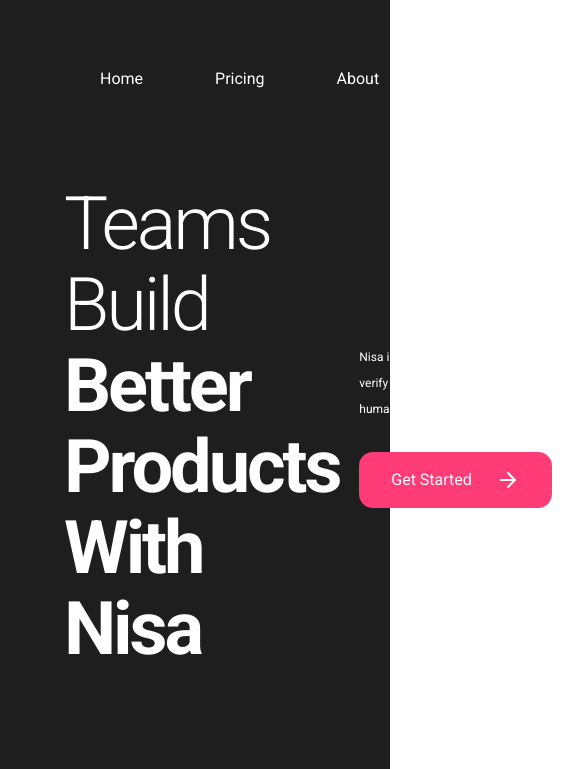
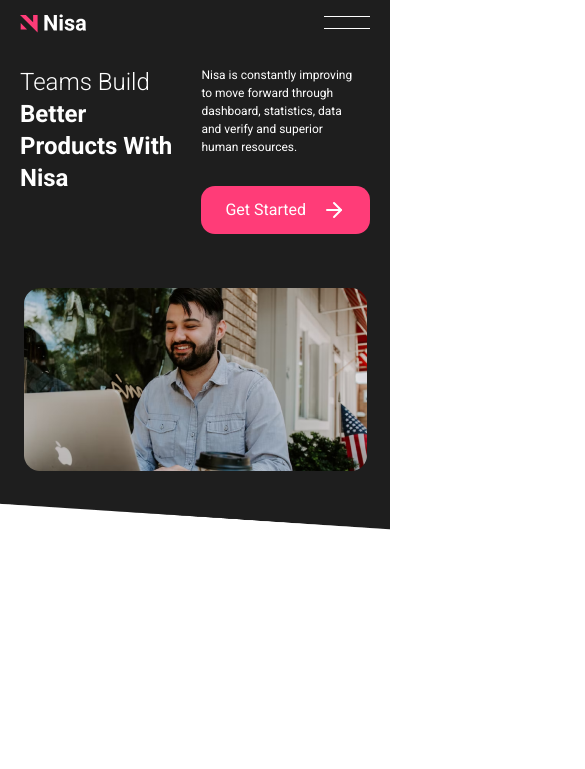
Before and after one commit to mirzarahmon6996/nisa, a website: page index.html in a window 390 px wide. Shown: the top 769 px of the page, 585 px wide, since content can reach past the window. Drawn offline with nearby package versions, Linux system fonts and the light colour scheme.

Commit message:
added:css

```diff
--- a/index.html
+++ b/index.html
@@ -14,12 +14,13 @@
 </head>
 
 <body>
-    <header class="bg-[url('/img/header-bagimg.png')] bg-no-repeat bg-cover">
-        <div class="container mx-auto px-[64px] py-[23px]">
+    <header class="bg-[url('/img/header-bagimg.png')] bg-no-repeat bg-cover h-[552px] sm:h-[1078px]">
+        <div class="container mx-auto px-[20px] sm:px-[64px] sm:py-[23px] py-[10px]">
             <div class="flex items-center justify-between">
-                <a href="#"><img src="./img/icons/header__logo.svg" alt=""></a>
+                <a href="#"><img class="sm:w-[99px] sm:-[38px] w-[67px] h-[26px]" src="./img/icons/header__logo.svg"
+                        alt=""></a>
                 <nav>
-                    <ul class="flex items-center header__ul">
+                    <ul class="sm:flex items-center hidden">
                         <li
                             class="text-white text-[16px] font-[400] leading-[24px]  mx-[20px] duration-[0.6s] hover:text-[#FF3C78;] hover:duration-[0.3s] hover:scale-[1.3]">
                             <a class="py-[12px] px-[16px]" href="#">Home</a></li>
@@ -37,33 +38,41 @@
                             <a class="py-[12px] px-[16px]" href="#">Contact</a></li>
                     </ul>
                 </nav>
-                <img class="header-burger hidden" src="./img/icons/header-burger.svg" alt="">
                 <div class="flex items-center gap-[40px] header__right">
-                    <a class="text-white text-[16px] font-[400] leading-[24px]" href="#">Login</a>
+                    <a class=" sm:block hidden text-white text-[16px] font-[400] leading-[24px]" href="#">Login</a>
                     <button
-                        class="bg-[#FF3C78;] text-[16px] text-white font-[400] leading-[24px] px-[24px] py-[12px] rounded-[16px] hover:bg-white hover:text-black hover:duration-[0.8s] hover:scale-[1.1] duration-[0.4s]">Buy
+                        class="sm:block hidden bg-[#FF3C78;] text-[16px] text-white font-[400] leading-[24px] px-[24px] py-[12px] rounded-[16px] hover:bg-white hover:text-black hover:duration-[0.8s] hover:scale-[1.1] duration-[0.4s]">Buy
                         Nesa</button>
+                    <img class=" sm:hidden block header-burger " src="./img/icons/header-burger.svg" alt="">
                 </div>
             </div>
-            <div class="mt-[68px] flex header__bottom--wrapper items-center justify-between">
-                <h1 class="text-white text-[74px] header-bottom-title font-[900] w-[480px] tracking-[-0.042em;] leading-[81px] "><span
-                        class="font-[300]">Teams
+            <div class="sm:mt-[68px] mt-[30px] flex sm:items-center justify-between">
+                <h1
+                    class="text-white sm:text-[74px] font-[900] sm:w-[480px] sm:tracking-[-0.042em;] sm:leading-[81px]  text-[24px] leading-[32px] w-[162px]">
+                    <span class="font-[300]">Teams
                         Build</span>
                     Better Products
                     With Nisa</h1>
                 <div>
-                    <p class="text-white leading-[26px] header-bottom-text font-[400] w-[456px]">Nisa is constantly improving to move
+                    <p
+                        class="text-white  sm:text-[14px] sm:leading-[26px]  font-[400] sm:w-[456px] w-[161px] text-[12px] leading-[18px]">
+                        Nisa is constantly
+                        improving to move
                         forward through dashboard, statistics, data and verify and
                         superior <br> human resources.</p>
                     <button
-                        class="hover:scale-[1.1] header-bottom-btn hover:bg-pink-500/80 hover:duration-[0.6s] duration-[0.8s]  flex items-center mt-[30px] bg-[#FF3C78;] text-white font-[500] leading-[24px] rounded-[14px] px-[32px] py-[16px]">Get
-                        Started <img class="ml-[24px]" src="./img/icons/vector-right.svg" alt=""></button>
+                        class="hover:scale-[1.1] header-bottom-btn hover:bg-pink-500/80 hover:duration-[0.6s] duration-[0.8s]  flex items-center mt-[30px] bg-[#FF3C78;] text-white font-[500] leading-[24px] rounded-[14px] px-[24px] sm:px-[32px] py-[12px] sm:py-[16px]">Get
+                        Started <img class="sm:ml-[24px] ml-[16px]" src="./img/icons/vector-right.svg" alt=""></button>
                 </div>
             </div>
         </div>
-        <div class="bg-[url('/img/header-bottom-img.png')] header-img w-[1040px] h-[474px] mx-auto mt-[80px]">
-            <img class="relative header-cardimg left-[724px] top-[130px]" src="./img/Info-card.png" alt="">
+        <div class="bg-[url('/img/header-bottom-img.png')] sm:block hidden sm:w-[1040px] sm:h-[474px] mx-auto
+            sm:mt-[80px] mt-[44px] min-w-[370px] w-[100%] object-cover h-[183px]">
+            <div>
+                <img class="relative  left-[724px] top-[130px]" src="./img/Info-card.png" alt="">
+            </div>
         </div>
+        <img class="sm:hidden block mx-auto mt-[44px]" src="./img/mobile-img.png" alt="">
     </header>
 </body>
 
--- a/style.css
+++ b/style.css
@@ -5,74 +5,3 @@
     font-family: 'Roboto';
     font-style: normal;
 }
-
-
-@media only screen and (max-width: 420px) {
-    header {
-        padding-top: 20px;
-    }
-
-    .container {
-        max-width: 420px;
-        width: 90%;
-        padding: 0;
-    }
-
-    .header__ul {
-        display: none;
-    }
-
-    .header__right {
-        display: none;
-    }
-
-    .header-burger {
-        display: block;
-    }
-
-    .header__bottom--wrapper {
-        display: flex;
-        justify-content: space-between;
-        align-items: flex-start;
-    }
-
-    .header-bottom-title {
-        font-weight: 300;
-        font-size: 24px;
-        line-height: 32px;
-        letter-spacing: -0.042em;
-        width: 162px;
-    }
-
-    .header-bottom-text {
-        font-weight: 400;
-        font-size: 12px;
-        line-height: 18px;
-        width: 161px;
-        margin-left: 20px;
-    }
-
-    .header-bottom-btn {
-        padding: 12px 8px 12px 12px;
-        font-weight: 500;
-        font-size: 16px;
-        line-height: 24px;
-        margin-left: 20px;
-    }
-
-    .header-img {
-        width: 343px;
-        height: 183px;
-        background-size: cover;
-    }
-
-    .header-cardimg {
-        width: 99px;
-        height: 108px;
-        position: relative;
-        left: 228px;
-        top: 84px;
-    }
-
-
-}
```
Also changed, not shown: img/mobile-img.png (added).
